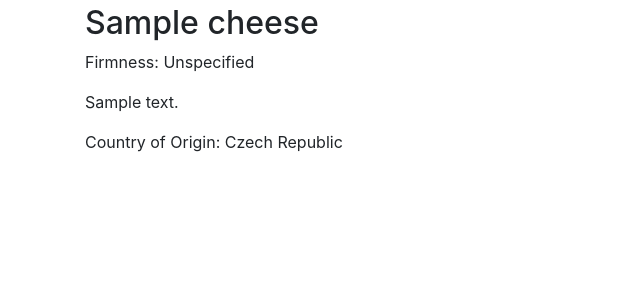
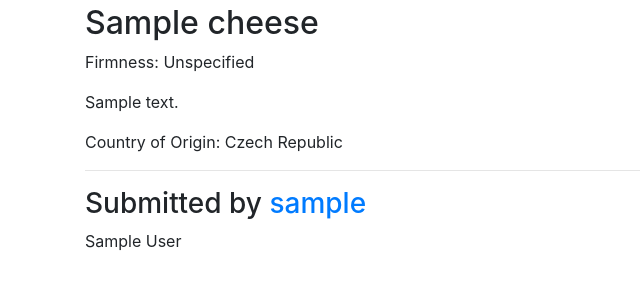
Before and after one commit to teamroke/evercheese, a Django app: a page that uses everycheese/templates/cheeses/cheese_detail.html in a window 1280 px wide. Shown: the part 56-356 px from the top of the page, without its empty margins (0-640 px from the left). Run offline with Django 3.2, Linux system fonts and the light colour scheme; tables that the repository leaves empty hold one stand-in row (values such as "Sample post"); some libraries are stand-ins or nearby versions.

Commit message:
Track and display the creator of each cheese.

```diff
--- a/everycheese/cheeses/views.py
+++ b/everycheese/cheeses/views.py
@@ -18,3 +18,7 @@ class CheeseCreateView(LoginRequiredMixin, CreateView):
         'firmness',
         'country_of_origin',
     ]
+
+    def form_valid(self, form):
+        form.instance.creator = self.request.user
+        return super().form_valid(form)
--- a/everycheese/templates/cheeses/cheese_detail.html
+++ b/everycheese/templates/cheeses/cheese_detail.html
@@ -19,4 +19,11 @@
         </p>
     {% endif %}
 
+    <hr/>
+
+    <h3>Submitted by <a href="{% url 'users:detail' cheese.creator.username %"> {{ cheese.creator.username }} </a> </h3>
+    {% if cheese.creator.name %}
+        <p>{{ cheese.creator.name }}</p>
+    {% endif %}
+
 {% endblock content %}
```
